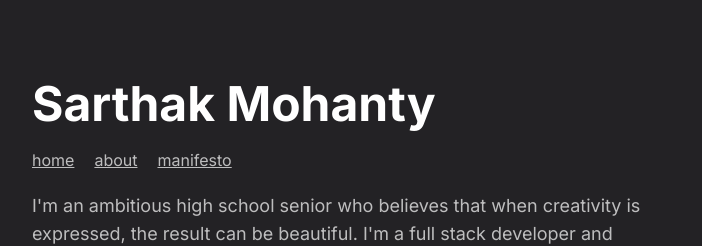
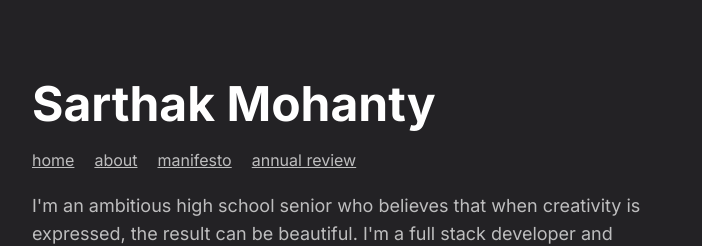
Before and after one commit to sarthaktexas/website-v3, a Next.js app: page / in a window 1280 px wide. Shown: the top 246 px of the page, without its empty margins (288-990 px from the left). Built offline with nearby package versions, Linux system fonts and the light colour scheme; no server answers.

Commit message:
🚀 add annual review link

```diff
--- a/components/Nav.js
+++ b/components/Nav.js
@@ -6,13 +6,14 @@ export default function Nav() {
         { href: '/', label: 'home' },
         { href: '/about', label: 'about' },
         { href: '/manifesto', label: 'manifesto' },
+        { href: 'https://www.notion.so/sarthakmohanty/Annual-Review-2020-d8e25a934aa2441fae8cc79a9a1bdbc8', label: 'annual review' },
         //{ href: 'https://medium.com/@sarthaktexas', label: 'writing' },
         //{ href: 'https://twitter.com/sarthaktexas', label: 'thoughts'}
     ]
 
     return (
         <nav>
-            <ul className="flex flex-wrap space-x-5 mt-6 sm:mt-0">
+            <ul className="flex flex-col sm:flex-row sm:space-x-5 mt-6 sm:mt-0">
                 {links.map(({ href, label }) => (
                     <li key={`${href}${label}`} className="list-none pointer-events-auto p-0 m-0">
                         <Link href={href}>
```
